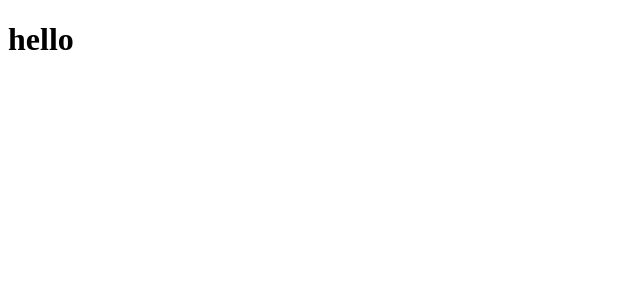
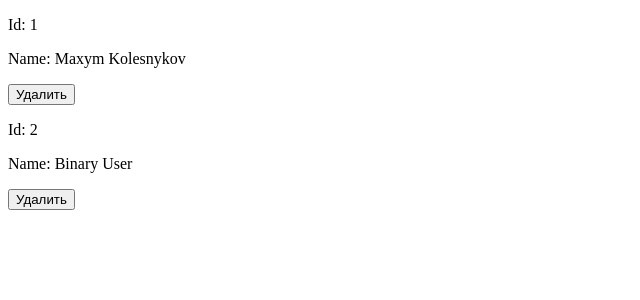
Before and after one commit to komax93/bsa-2017-php-16-react, a React (Create React App) app: page / in a window 1280 px wide. Shown: the top 300 px of the page, without its empty margins (0-640 px from the left). Built offline with nearby package versions, Linux system fonts and the light colour scheme.

Commit message:
Initialize user component

```diff
--- a/src/App.js
+++ b/src/App.js
@@ -4,11 +4,19 @@ import UsersList from './UsersList';
 class App extends Component {
   constructor(props) {
     super(props);
+    this.state = {
+      users: [
+        {id:1, name: "Maxym Kolesnykov"},
+        {id:2, name: "Binary User"}
+      ]
+    }
   }
 
   render() {
     return (
-      <UsersList/>
+      <UsersList
+        users={this.state.users}
+      />
     );
   }
 }
--- /dev/null
+++ b/src/ShowUser.js
@@ -0,0 +1,17 @@
+import React, {Component} from 'react';
+
+class ShowUser extends Component {
+  render() {
+    let user = this.props.user;
+
+    return(
+      <div>
+        <p>Id: {user.id}</p>
+        <p>Name: {user.name}</p>
+        <button>Удалить</button>
+      </div>
+    )
+  }
+}
+
+export default ShowUser;
--- a/src/UsersList.js
+++ b/src/UsersList.js
@@ -1,10 +1,15 @@
 import React, {Component} from 'react';
+import ShowUser from './ShowUser';
 
 class UsersList extends Component {
   render() {
+    let users = this.props.users;
+
     return(
-      <h1>hello</h1>
-    )
+      <div>
+        {users.map(user => <ShowUser user={user}/>)}
+      </div>
+    );
   }
 }
 
```
